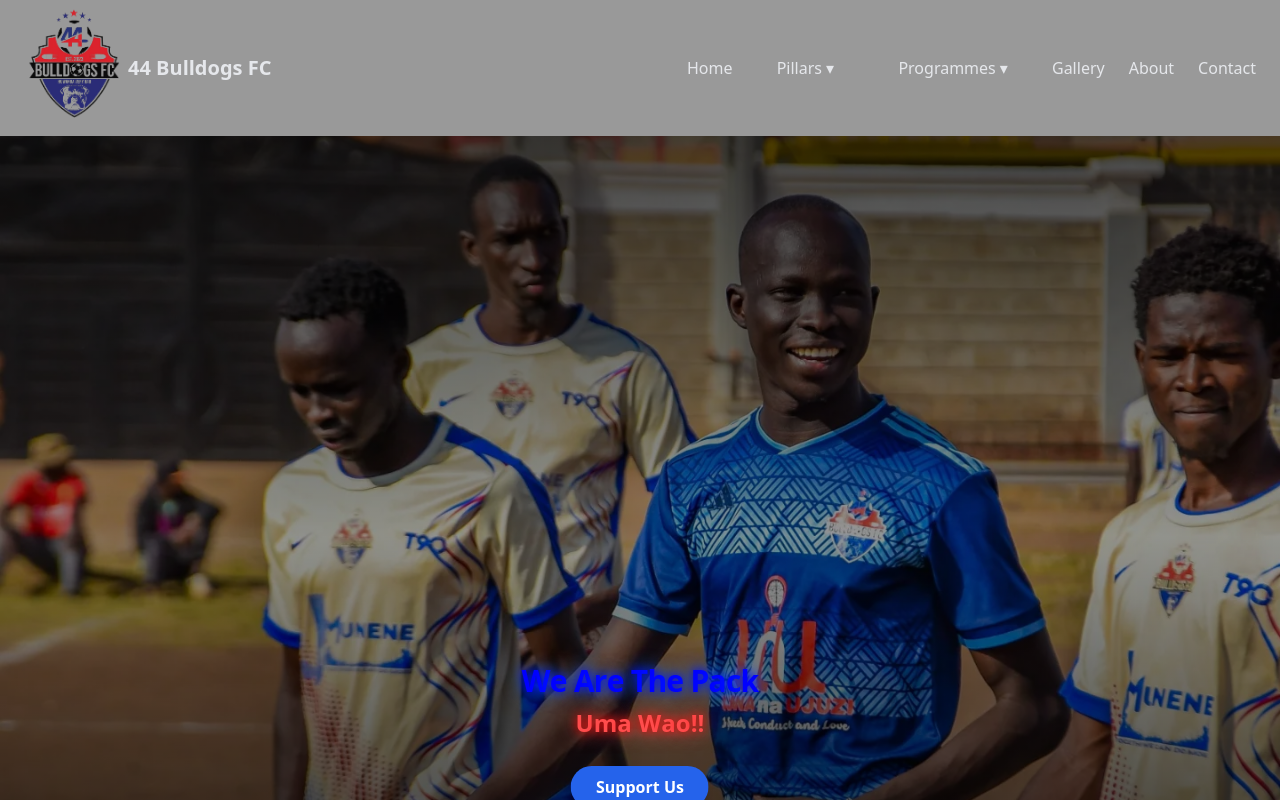
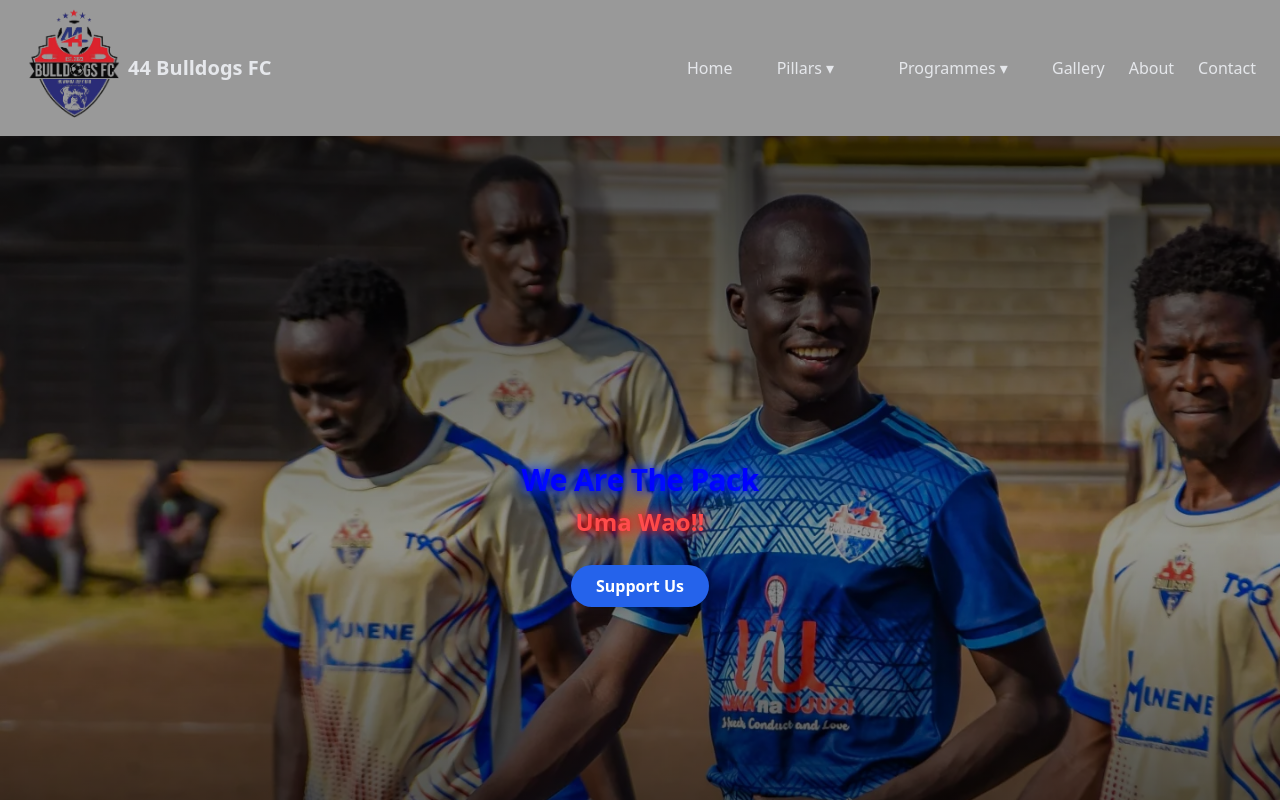
Before and after one commit to Larrymeez/Ujana-na-Ujuzi, a React (Vite) app: page /bulldogs in a window 1280 px wide. Shown: the top 800 px of the page. Built offline with nearby package versions, Linux system fonts and the light colour scheme.

Commit message:
Fix: Center hero tagline and button on Bulldogs page

```diff
--- a/src/Pages/Bulldogs.jsx
+++ b/src/Pages/Bulldogs.jsx
@@ -132,7 +132,7 @@ export default function Bulldogs() {
   return (
     <section className="bg-black text-white font-sans overflow-hidden relative">
       {/* HERO */}
-      <div className="relative h-screen w-full overflow-hidden">
+      <div className="relative h-screen w-full overflow-hidden flex items-center justify-center">
         {images.map((img, index) => (
           <img
             key={index}
@@ -144,7 +144,7 @@ export default function Bulldogs() {
           />
         ))}
         <div className="absolute inset-0 bg-gradient-to-b from-black/70 via-black/40 to-black/80" />
-        <div className="absolute bottom-32 left-1/2 transform -translate-x-1/2 text-center z-10">
+        <div className="relative z-10 flex flex-col items-center justify-center text-center">
           <h1 className="text-2xl md:text-3xl font-extrabold tracking-tight flex justify-center flex-wrap animate-bounce">
             {renderRollingText("We Are The Pack", "glow-blue", tick)}
           </h1>
--- a/src/Pages/Home.jsx
+++ b/src/Pages/Home.jsx
@@ -45,7 +45,7 @@ export default function Home() {
       {/* Pillars preview */}
       <div className="mt-12 px-6 grid md:grid-cols-3 gap-6 fade-in-section">
   <PillarCard
-    title="Civic Engagement"
+    title="Civic Duty"
     description="Workshops, voter education, community dialogues and youth programs to build civic awareness and participation."
     link="/civic"
     bgImage="/assets/event1.jpg"
```
